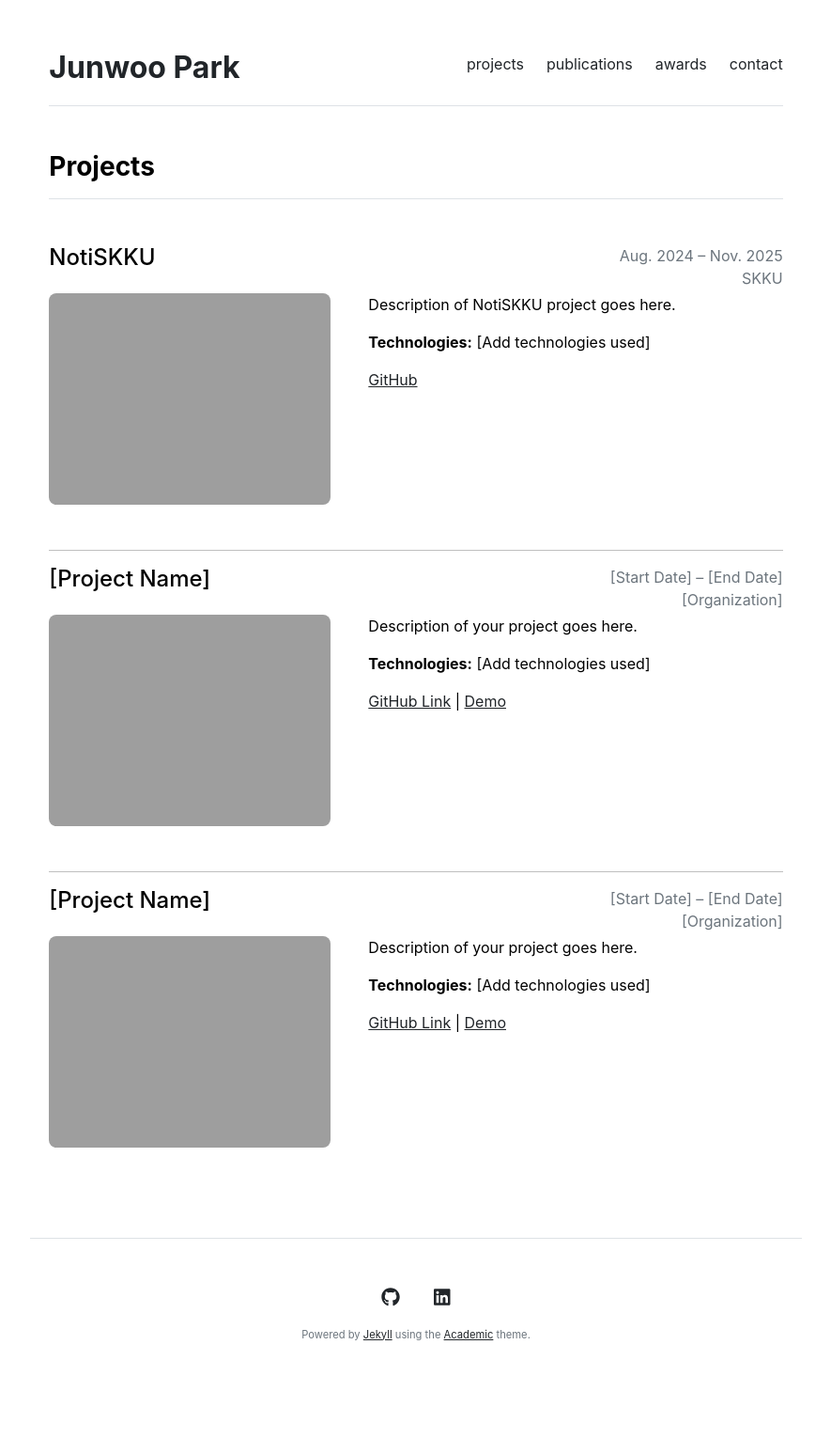
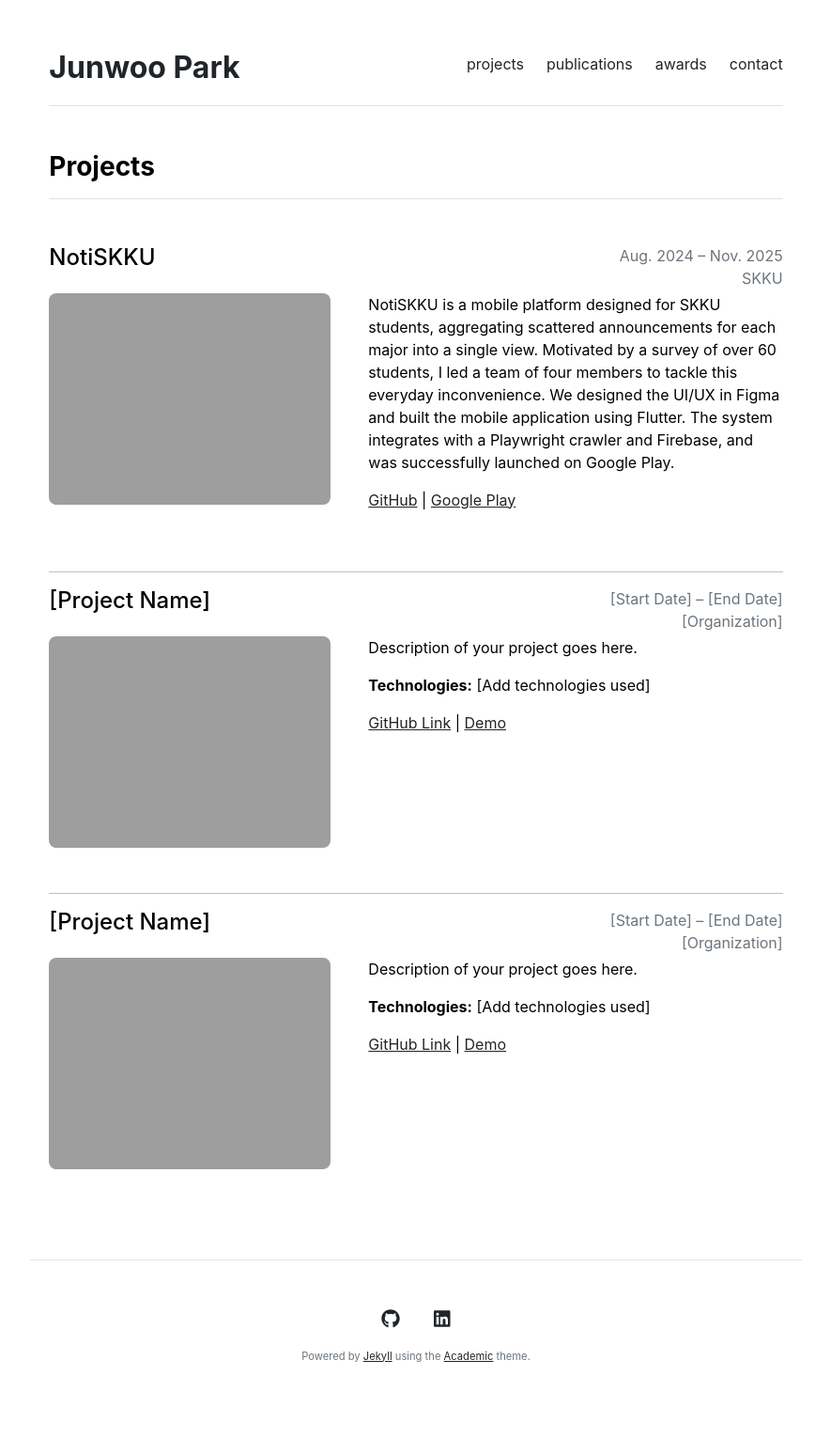
Before and after one commit to junwoop0/junwoop0.github.io, a Jekyll site: the page built from projects.md, in a window 1280 px wide. Shown: the whole page at 94% size, without its empty margins (197-1082 px from the left). Built offline with Jekyll 4.4.1, drawn with Linux system fonts in a browser that asks for light colours; before the commit the page ends 1524 px from its top, so only the background shows below that.

Commit message:
update profile

```diff
--- a/projects.md
+++ b/projects.md
@@ -16,9 +16,8 @@ title: "Projects"
       <img src="{{ site.github.url }}/assets/img/NotiSKKU.png" alt="NotiSKKU" style="width: 100%; max-width: 300px; height: auto; max-height: 250px; object-fit: cover; border-radius: 8px;">
     </div>
     <div style="flex-grow: 1;">
-      <p>Description of NotiSKKU project goes here.</p>
-      <p><strong>Technologies:</strong> [Add technologies used]</p>
-      <p><a href="https://github.com/Team-Notiskku" target="_blank">GitHub</a></p>
+      <p>NotiSKKU is a mobile platform designed for SKKU students, aggregating scattered announcements for each major into a single view. Motivated by a survey of over 60 students, I led a team of four members to tackle this everyday inconvenience. We designed the UI/UX in Figma and built the mobile application using Flutter. The system integrates with a Playwright crawler and Firebase, and was successfully launched on Google Play.</p>
+      <p><a href="https://github.com/Team-Notiskku" target="_blank">GitHub</a> | <a href="https://play.google.com/store/apps/details?id=app.notiskku.mobile&hl=en" target="_blank">Google Play</a></p>
     </div>
   </div>
 </div>
```
